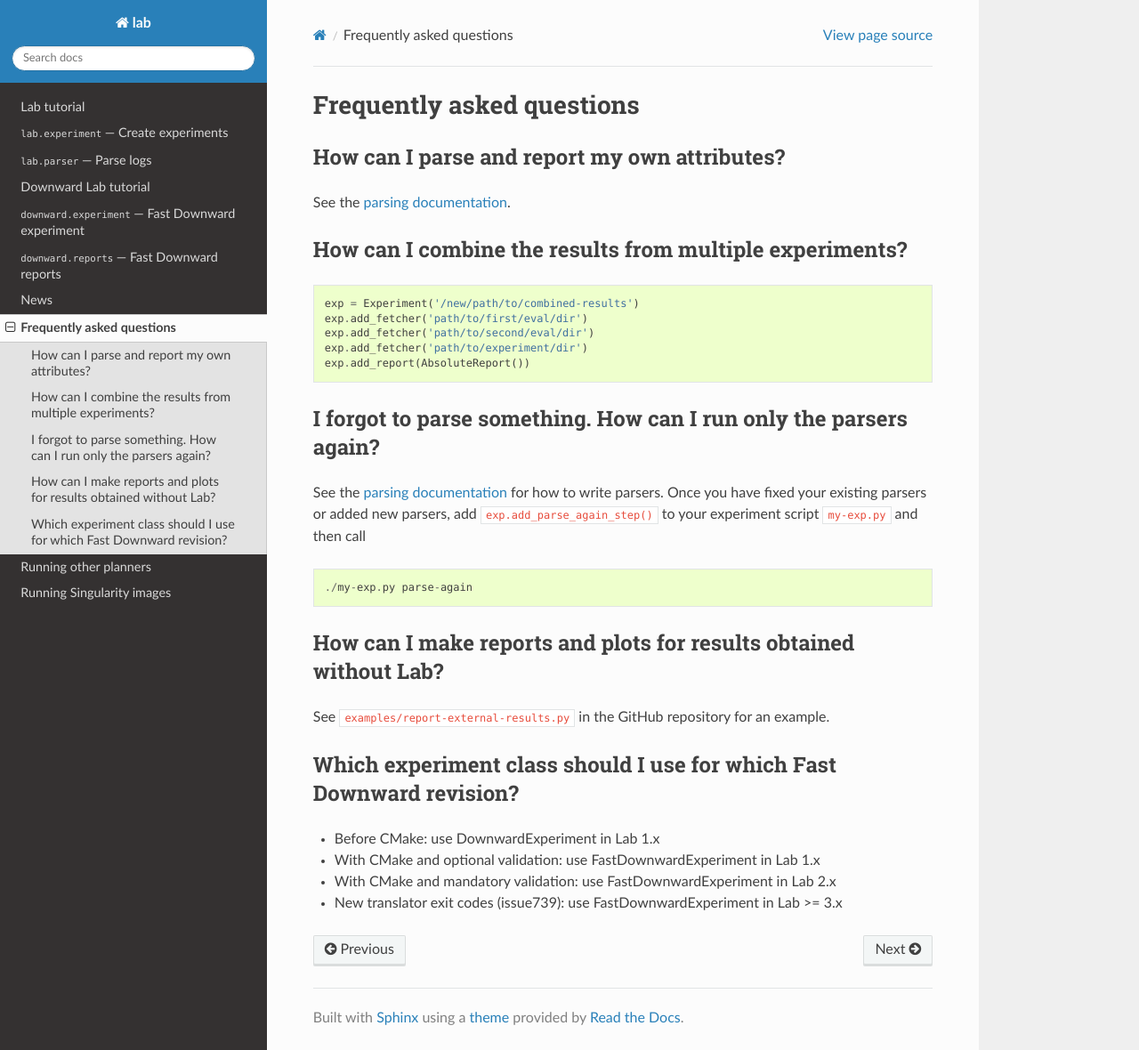
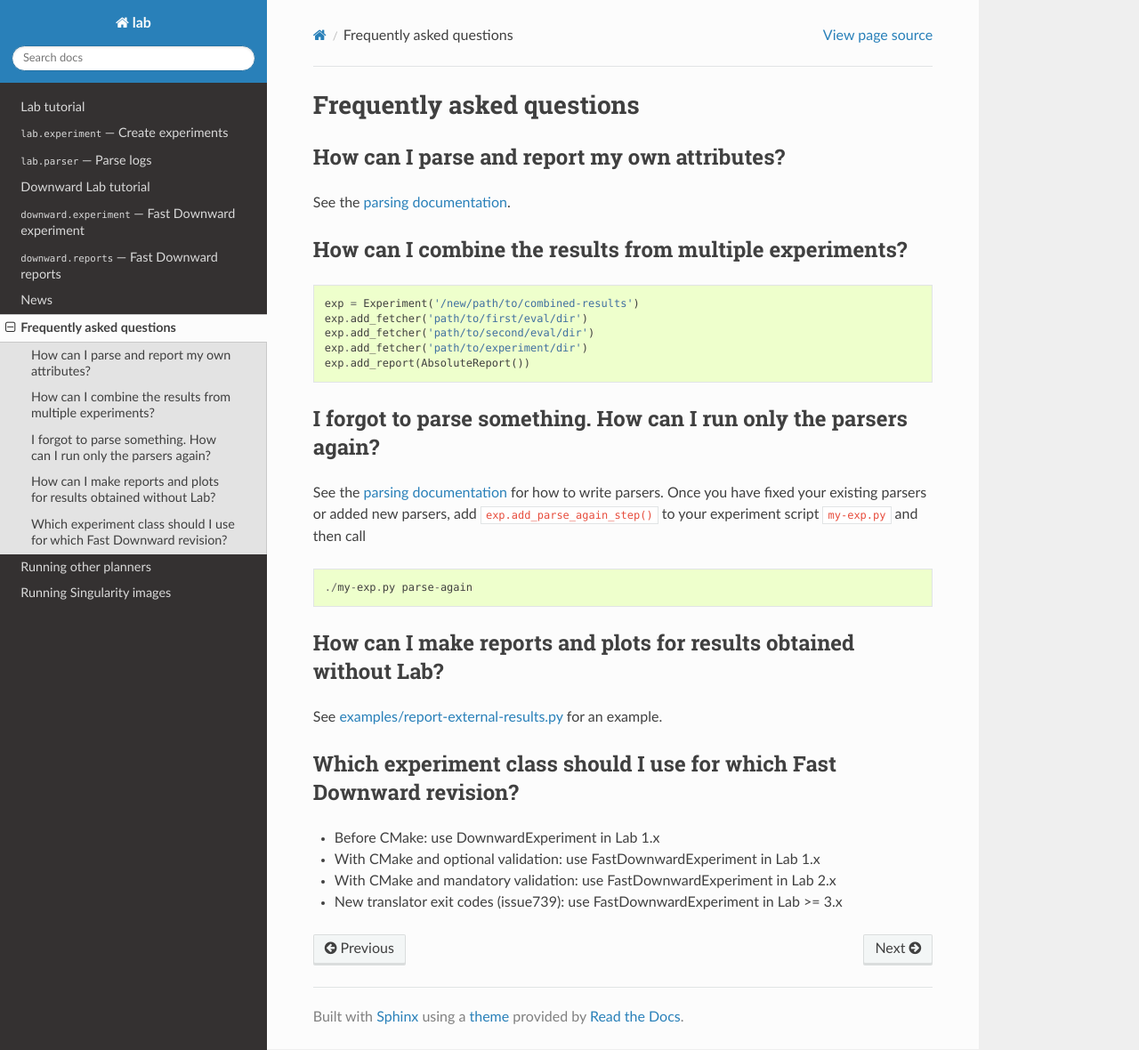
Before and after one commit to aibasel/lab, a Sphinx documentation site: the page built from docs/faq.rst, in a window 1280 px wide and 1180 px high. Shown: the whole window at 89% size. Built offline with Sphinx 7.4.7 and the Read the Docs theme 2.0.0, drawn with Linux system fonts in a browser that asks for light colours; pages that are not in the unit, such as notebooks, are missing from menus.

Commit message:
Link to example.

```diff
--- a/docs/faq.rst
+++ b/docs/faq.rst
@@ -32,8 +32,9 @@ add ``exp.add_parse_again_step()`` to your experiment script
 How can I make reports and plots for results obtained without Lab?
 ------------------------------------------------------------------
 
-See ``examples/report-external-results.py`` in the GitHub repository for
-an example.
+See `examples/report-external-results.py
+<https://github.com/aibasel/lab/blob/master/examples/report-external-results.py>`_
+for an example.
 
 
 Which experiment class should I use for which Fast Downward revision?
```
